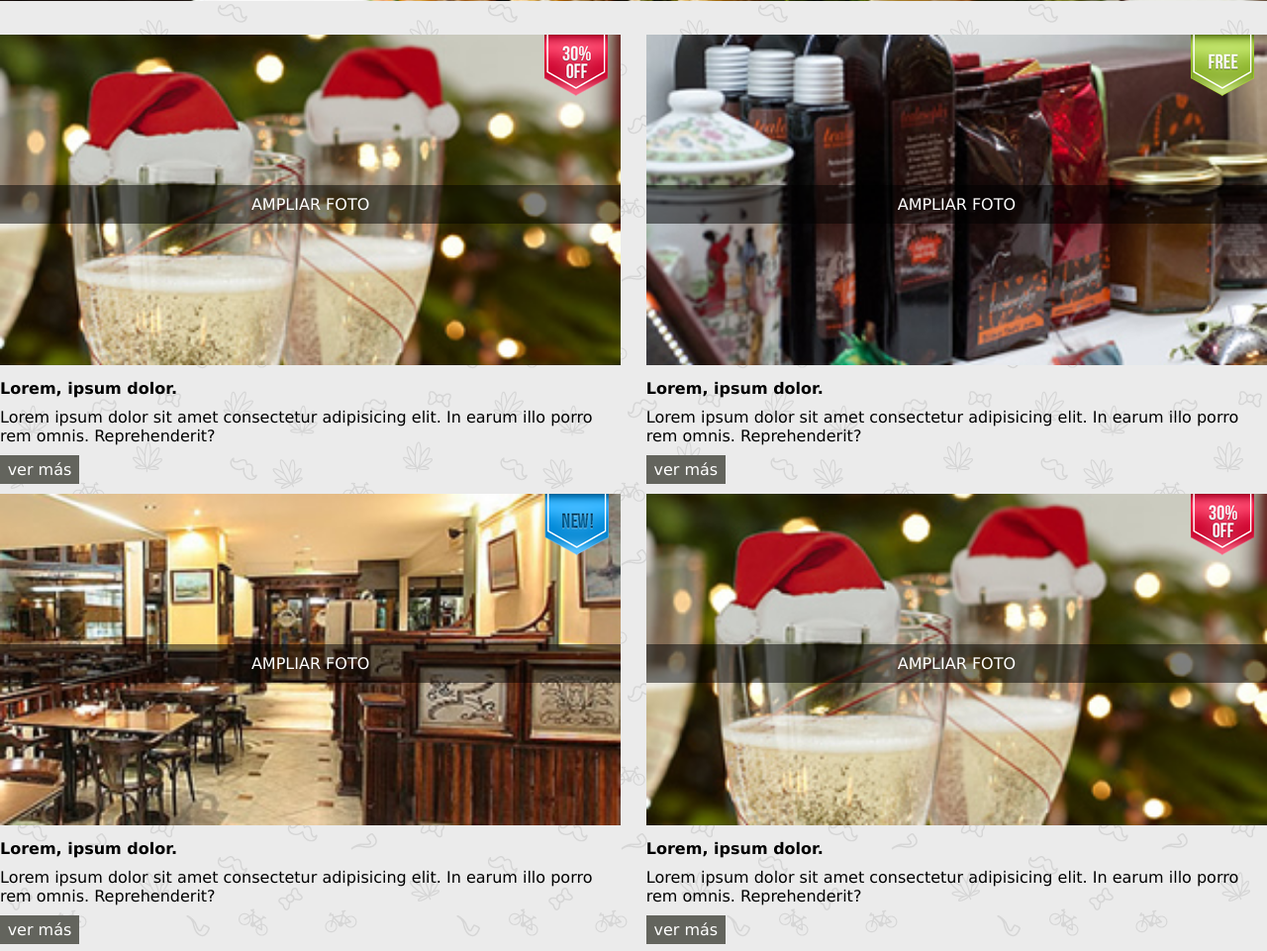
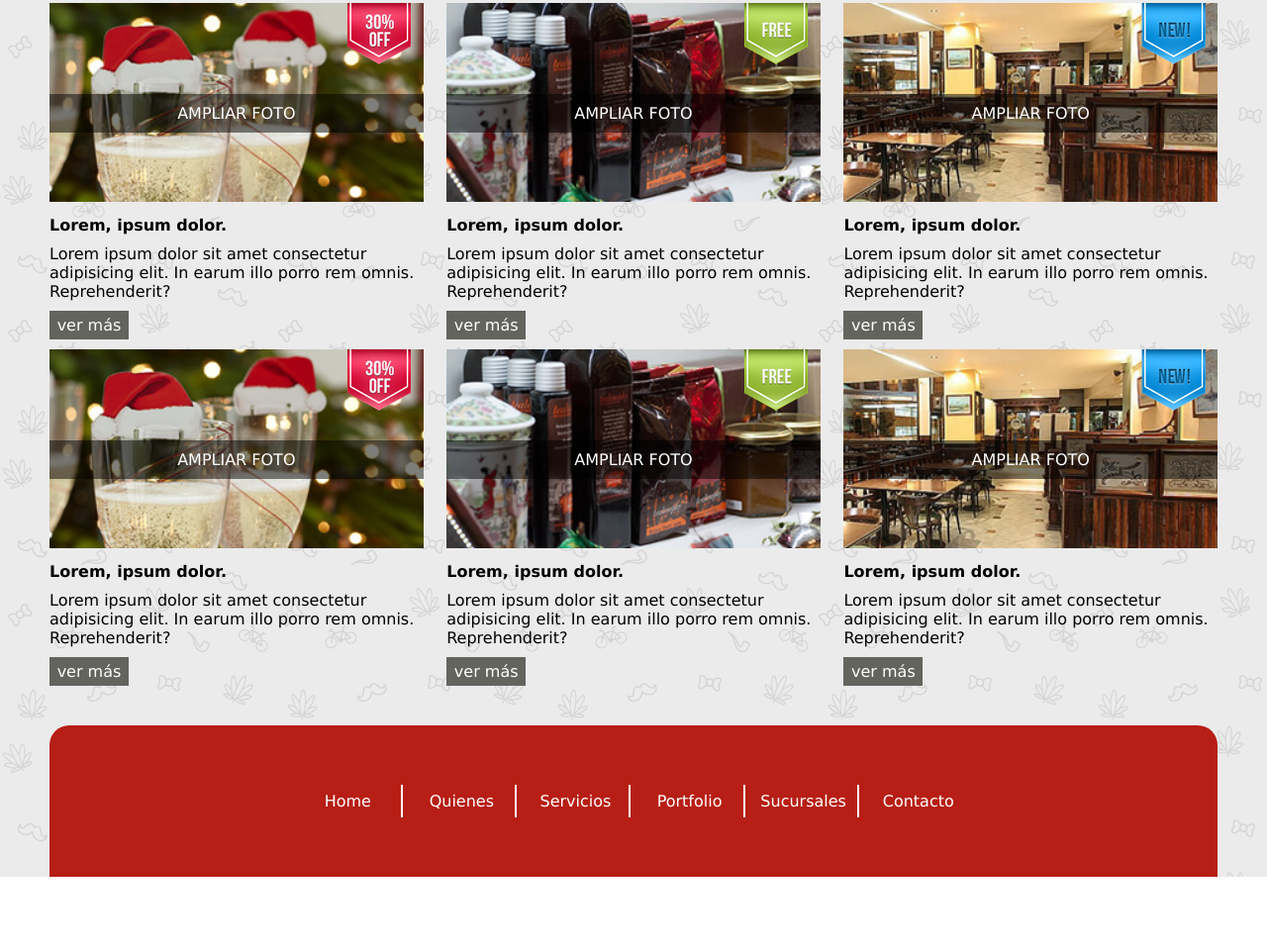
Before and after one commit to Comision14/kitchening, a website: page views/index.html in a window 1280 px wide. Shown: the part 704-1665 px from the top of the page at 99% size. After the commit the page ends 1590 px from the top, so only its background shows below. Drawn offline with Linux system fonts and the light colour scheme.

Commit message:
laptop responsive done

```diff
--- a/public/css/footer.css
+++ b/public/css/footer.css
@@ -1,8 +1,35 @@
 .footer__menu li {
+  width: 100%;
+  background-color: var(--colorRojo);
+  text-transform: uppercase;
+  text-align: center;
+  padding: 10px 0;
+  border-bottom: solid 2px white;
+}
+
+@media (min-width: 768px) {
+
+  .footer__menu {
+    background-color: var(--colorRojo);
     width: 100%;
-    background-color: var(--colorRojo);
-    text-transform: uppercase;
+    padding: 60px 0;
     text-align: center;
-    padding: 10px 0;
-    border-bottom: solid 2px white;
+    border-radius: 20px 20px 0px 0px;
   }
+
+  .footer__menu li {
+    width: 110px;
+    border-bottom: 0;
+    display: inline-block;
+    text-transform: capitalize;
+    border-right: solid 2px white;
+    padding: 7px 0;
+
+  }
+
+  .footer__menu li:last-child {
+
+    border-right: none;
+
+  }
+}
--- a/public/css/general.css
+++ b/public/css/general.css
@@ -6,6 +6,8 @@
 
 body {
   font-family: Verdana, Geneva, Tahoma, sans-serif;
+  max-width: 1180px;
+  margin: 0 auto;
 }
 
 a {
--- a/public/css/home.css
+++ b/public/css/home.css
@@ -84,3 +84,22 @@ body.home {
     }
 
 }
+
+/* laptops */
+@media (min-width: 768px){
+
+    /* products */
+    .home__product {
+        width: 32%;
+        margin-right: 2%;
+    }
+
+    .home__product:nth-child(even){
+        margin-right: 2%;
+    }
+
+    .home__product:nth-child(3n){
+        margin-right: 0;
+    }
+
+}
```
